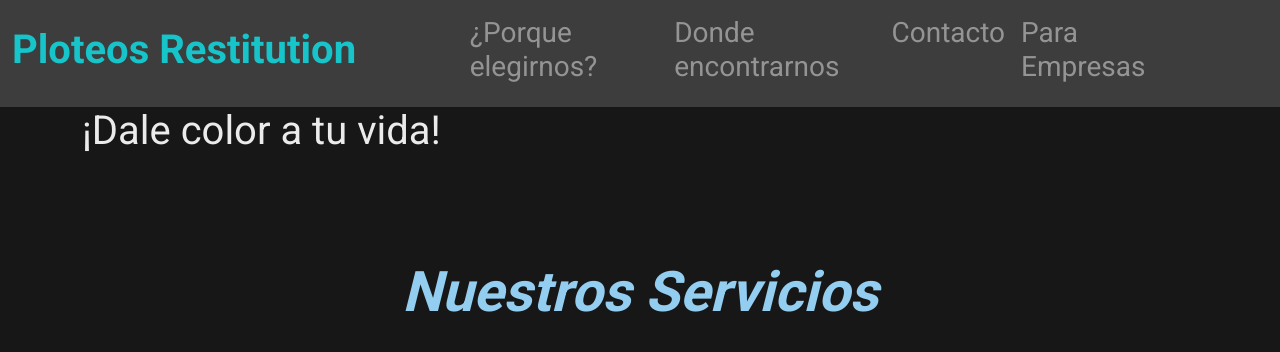
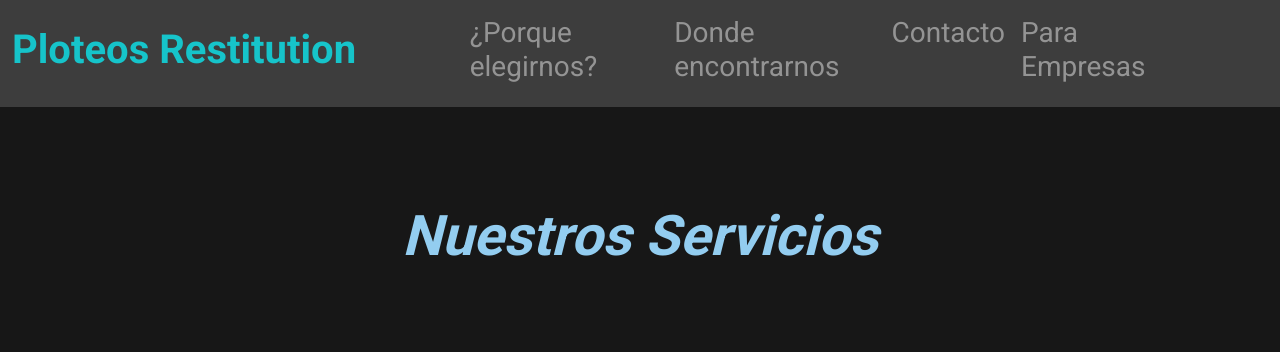
Before and after one commit to Teodes/Coder, a website: page index.html in a window 1280 px wide. Shown: the top 352 px of the page. Drawn offline with nearby package versions, Linux system fonts and the light colour scheme.

Commit message:
Update index.html
Commented unfinished work

```diff
--- a/index.html
+++ b/index.html
@@ -91,7 +91,7 @@
 
     <!-- *Home Page -->
     <section class="container">
-      <h1>¡Dale color a tu vida!</h1>
+      <!--h1>¡Dale color a tu vida!</h1-->
     </section>
 
     <section>
```
